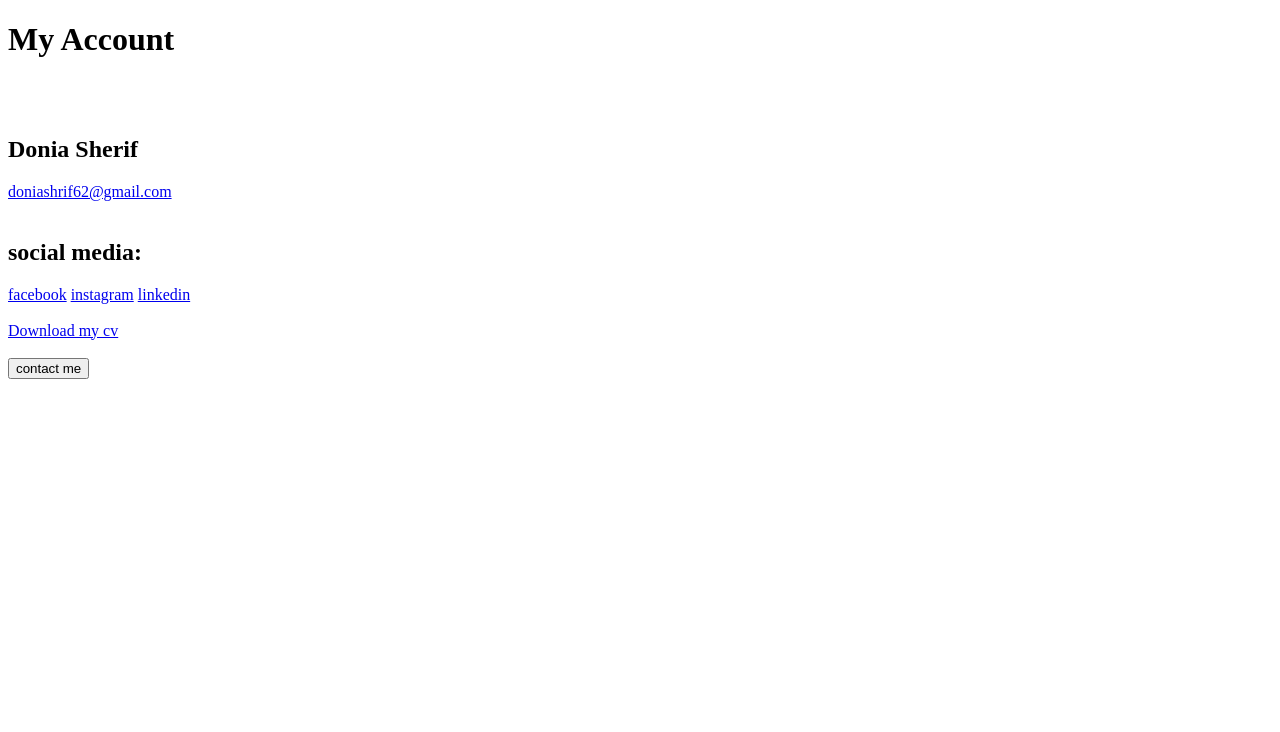
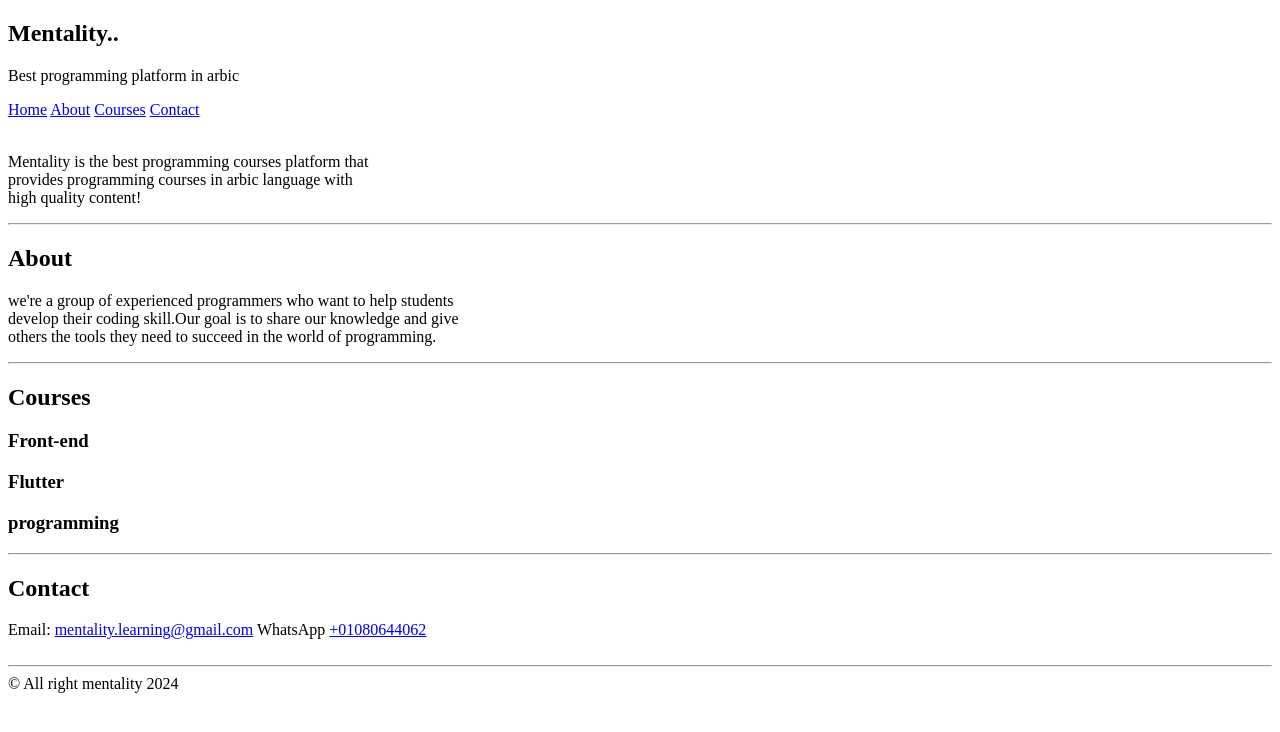
Before and after one commit to Doniasherif217/My--Tasks, a plain HTML site: page index.html in a window 1280 px wide. Drawn offline with Linux system fonts and the light colour scheme.

Commit message:
Add files via upload

```diff
--- a/index.html
+++ b/index.html
@@ -3,21 +3,31 @@
 <head>
     <meta charset="UTF-8">
     <meta name="viewport" content="width=device-width, initial-scale=1.0">
-    <title>task1</title>
+    <title>task2</title>
 </head>
 <body>
- <h1>My Account</h1>
+    <h2>Mentality..</h2>
+    <p>Best programming platform in arbic</p>
+    <a href="#">Home</a>
+    <a href="#">About</a>
+    <a href="#">Courses</a>
+    <a href="#">Contact</a>
+    <br><br>
+    <p>Mentality is the best programming courses platform that<br> provides programming courses in arbic language with<br> high quality content!  </p>
+    <hr>
+    <h2>About</h2>
+    <p>we're a group of experienced programmers who want to help students <br> develop their coding skill.Our goal is to share our knowledge and give<br> others the tools they need to succeed in the world of programming.</p>
+    <hr>
+    <h2>Courses</h2>
+    <h3>Front-end</h3>
+    <h3>Flutter</h3>
+    <h3>programming</h3>
+    <hr>
+    <h2>Contact</h2>
+ <span>Email:</span> <a href="#">mentality.learning@gmail.com</a>
+ <span>WhatsApp</span> <a href="#">+01080644062</a>
  <br><br>
- <h2>Donia Sherif</h2>
- <a href="mailto:doniashrif62@gmail.com">doniashrif62@gmail.com</a>
- <br><br>
- <h2>social media:</h2>
- <a href="https://www.facebook.com/">facebook</a>
- <a href="https://www.instagram.com/">instagram</a>
- <a href="https://www.linkedin.com/">linkedin</a>
- <br> <br>
- <a href="cv.pdf">Download my cv</a>
- <br> <br>
- <button>contact me</button>
+ <hr>
+ &copy; <span>All right mentality 2024</span>
 </body>
 </html>
```
